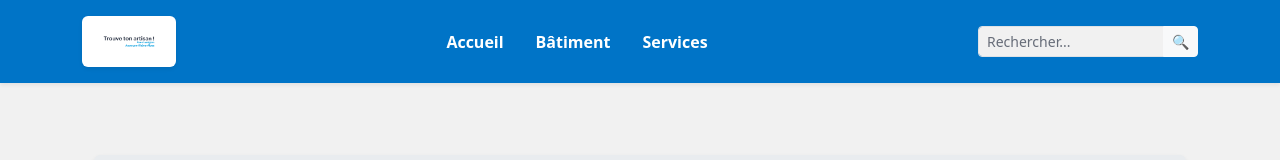
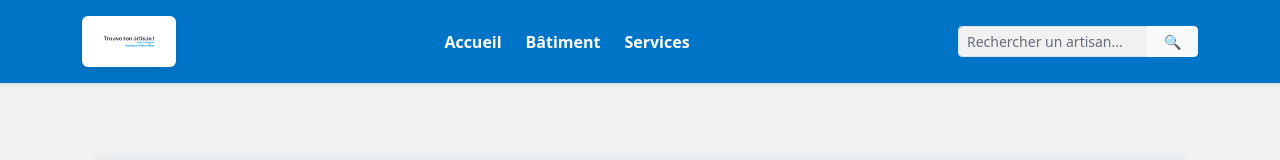
Before and after one commit to MSCHULER-Dev/trouve-ton-artisan, a React (Vite) app in the folder trouve-ton-artisan-frontend/: page / in a window 1280 px wide. Shown: the top 160 px of the page. Built offline with nearby package versions, Linux system fonts and the light colour scheme; no server answers.

Commit message:
Update header.jsx

```diff
--- a/trouve-ton-artisan-frontend/src/components/header.jsx
+++ b/trouve-ton-artisan-frontend/src/components/header.jsx
@@ -31,38 +31,38 @@ export default function Header() {
 
     return (
         <header className="bg-primary shadow-sm py-3 mb-4">
-            <div className="container d-flex flex-column flex-md-row justify-content-between align-items-center gap-3">
+            <div className="container d-flex align-items-center justify-content-between flex-wrap flex-lg-nowrap gap-3">
 
-                {/* Logo */}
+                {/* 1. Logo à gauche */}
                 <Link to="/" className="bg-white px-3 py-2 rounded shadow-sm d-flex align-items-center text-decoration-none">
                     <img src={logo} alt="Logo Trouve ton artisan" style={{ height: '35px', objectFit: 'contain' }} />
                 </Link>
 
-                {/* Navigation sur une seule ligne (flex-nowrap) */}
-                <nav className="d-flex flex-nowrap align-items-center gap-3 overflow-auto py-1">
-                    <Link to="/" className="text-white text-decoration-none fw-bold px-2 text-nowrap">Accueil</Link>
+                {/* 2. Navigation au centre sur la même ligne */}
+                <nav className="d-flex align-items-center gap-4 flex-wrap justify-content-center">
+                    <Link to="/" className="text-white text-decoration-none fw-semibold">Accueil</Link>
                     {categories.map((cat) => (
                         <Link
                             key={cat.id}
                             to={`/artisans?categorieId=${cat.id}`}
-                            className="text-white text-decoration-none fw-bold px-2 text-nowrap"
+                            className="text-white text-decoration-none fw-semibold"
                         >
                             {cat.nom}
                         </Link>
                     ))}
                 </nav>
 
-                {/* Barre de recherche plus compacte */}
-                <form onSubmit={handleSearchSubmit} className="d-flex align-items-center" style={{ width: '220px' }}>
+                {/* 3. Barre de recherche à droite */}
+                <form onSubmit={handleSearchSubmit} className="d-flex align-items-center" style={{ width: '240px' }}>
                     <div className="input-group input-group-sm">
                         <input
                             type="text"
                             className="form-control"
-                            placeholder="Rechercher..."
+                            placeholder="Rechercher un artisan..."
                             value={searchTerm}
                             onChange={(e) => setSearchTerm(e.target.value)}
                         />
-                        <button className="btn btn-light px-2" type="submit" title="Rechercher">
+                        <button className="btn btn-light px-3" type="submit" title="Rechercher">
                             🔍
                         </button>
                     </div>
```
